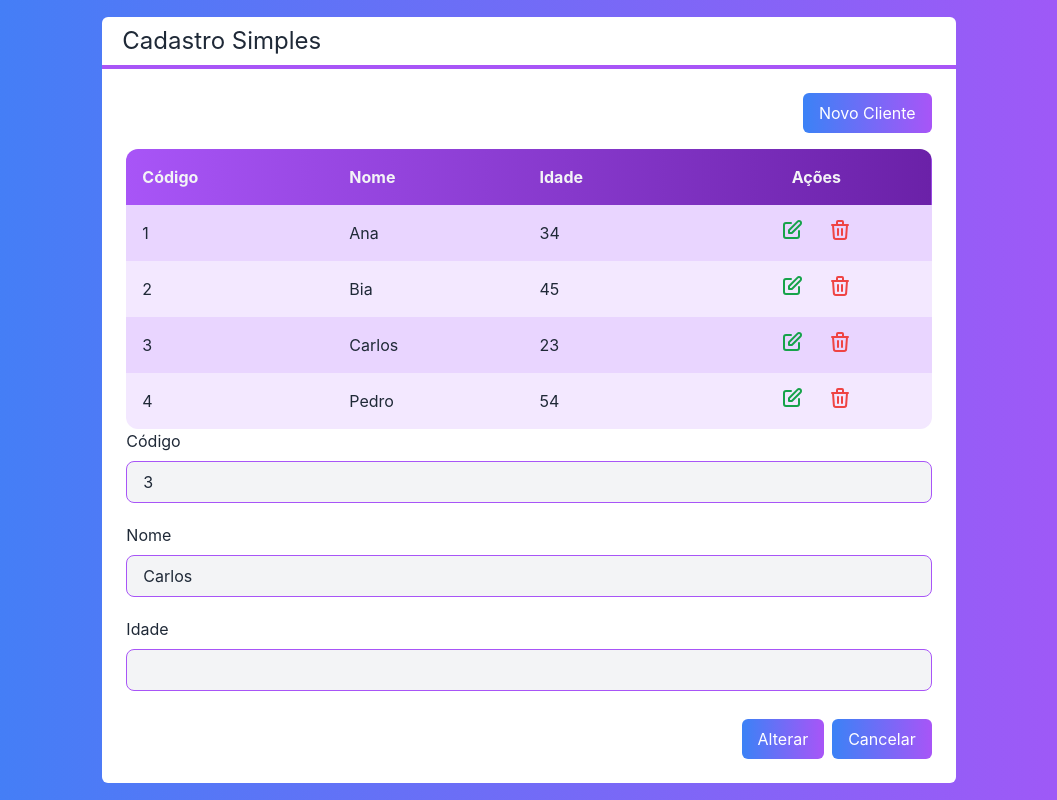
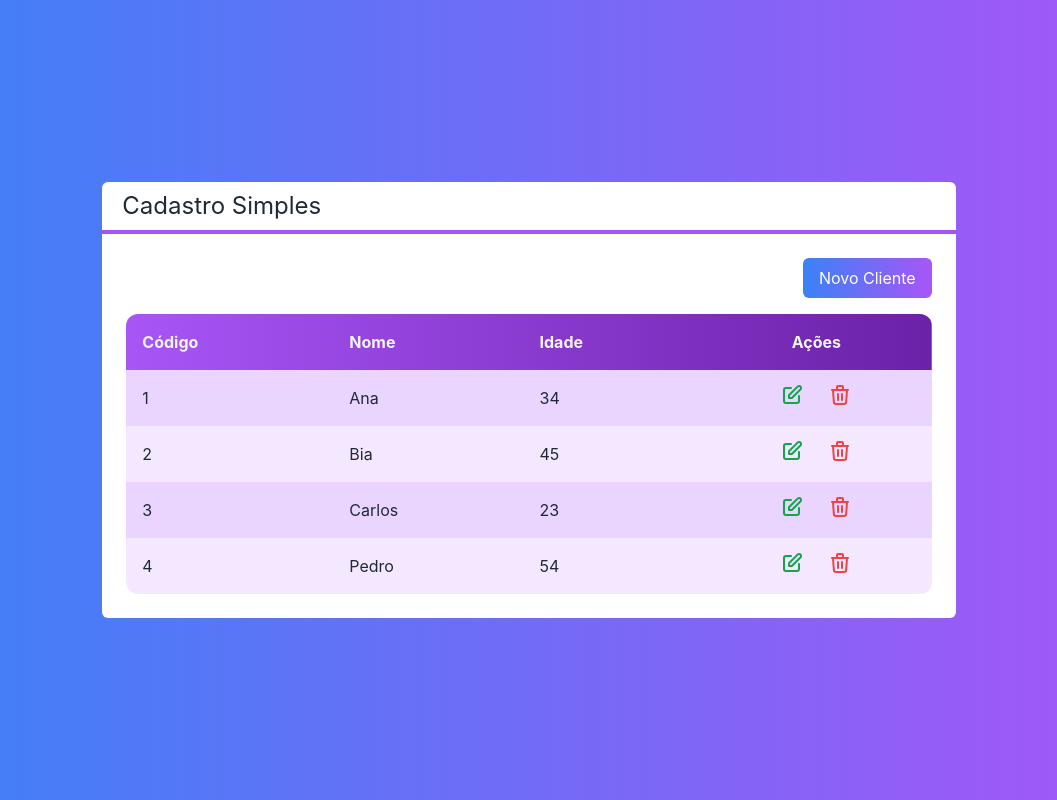
Before and after one commit to David-Pires/next-crud, a Next.js app: page / in a window 1280 px wide. Shown: the whole page, without its empty margins (111-1168 px from the left). Built offline with nearby package versions, Linux system fonts and the light colour scheme.

Commit message:
feat: alterar cadastro

```diff
--- a/src/components/Botao.tsx
+++ b/src/components/Botao.tsx
@@ -2,11 +2,13 @@
   cor?: 'gray' |'green' | 'blue'
   className?: string
   children: any
+  onClick?: () => void
 }
+
 export default function Botao(props: BotaoProps) {
   const cor = props.cor ?? 'gray'
   return  (
-    <button className={`
+    <button onClick={props.onClick} className={`
       bg-gradient-to-r from-${cor}-400 to-${cor}-700
       text-white px-4 py-2 rounded-md
       ${props.className}
--- a/src/components/Formulario copy.tsx
+++ b/src/components/Formulario copy.tsx
@@ -1,9 +1,12 @@
 import { useState } from 'react';
+import Cliente from '../core/Cliente'
 import Botao from './Botao';
 import Entrada from './Entrada';
 
 interface FormularioProps {
   cliente: Cliente
+  clienteMudou?: (cliente: Cliente) => void
+  cancelado?: () => void
 }
 export default function Formulario(props: FormularioProps) {
   const id = props.cliente?.id
@@ -35,10 +38,11 @@
 
           />
           <div className="flex justify-end mt-7">
-            <Botao cor="blue" className="mr-2">
+            <Botao cor="blue" className="mr-2"
+                   onClick={() => props.clienteMudou?.(new Cliente(nome, +idade, id))}>
               {id ? 'Alterar' : 'Salvar'}
             </Botao>
-            <Botao>
+            <Botao onClick={props.cancelado}>
               Cancelar
             </Botao>
           </div>
--- a/src/pages/index.tsx
+++ b/src/pages/index.tsx
@@ -1,3 +1,4 @@
+import { useState } from 'react';
 import Botao from '../components/Botao';
 import Formulario from '../components/Formulario copy';
 import Layout from '../components/Layout';
@@ -20,6 +21,11 @@
   function clienteExcluido(cliente: Cliente) {
     console.log(`Excluir...${cliente.nome}`)
   }
+
+  function salvarCliente(cliente: Cliente) {
+    console.log(cliente)
+  }
+  const [visivel, setVisivel] = useState<'tabela' | 'form'>('tabela')
   return (
     <div className={`
       flex justify-center items-center h-screen
@@ -28,19 +34,27 @@
     `}>
 
       <Layout titulo='Cadastro Simples'>
-        <div className='flex justify-end'>
-          <Botao cor='green' className='mb-4'>Novo Cliente</Botao>
-        </div>
+        {visivel === 'tabela' ? (
 
-        <Tabela clientes={clientes}
-        clienteSelecionado={clienteSelecionado}
-        clienteExcluido={clienteExcluido}
+          <>
+            <div className='flex justify-end'>
+              <Botao cor='green' className='mb-4'
+                     onClick={() => setVisivel('form')}>
+                Novo Cliente
+              </Botao>
+            </div>
+
+            <Tabela clientes={clientes}
+            clienteSelecionado={clienteSelecionado}
+            clienteExcluido={clienteExcluido}
+            />
+          </>
+        ) : (
+        <Formulario cliente={clientes[2]}
+                    clienteMudou={salvarCliente}
+                    cancelado={() => setVisivel('tabela')}
         />
-        <Formulario cliente={clientes[2]}>
-
-        </Formulario>
-
-
+      )}
       </Layout>
 
     </div>
```
